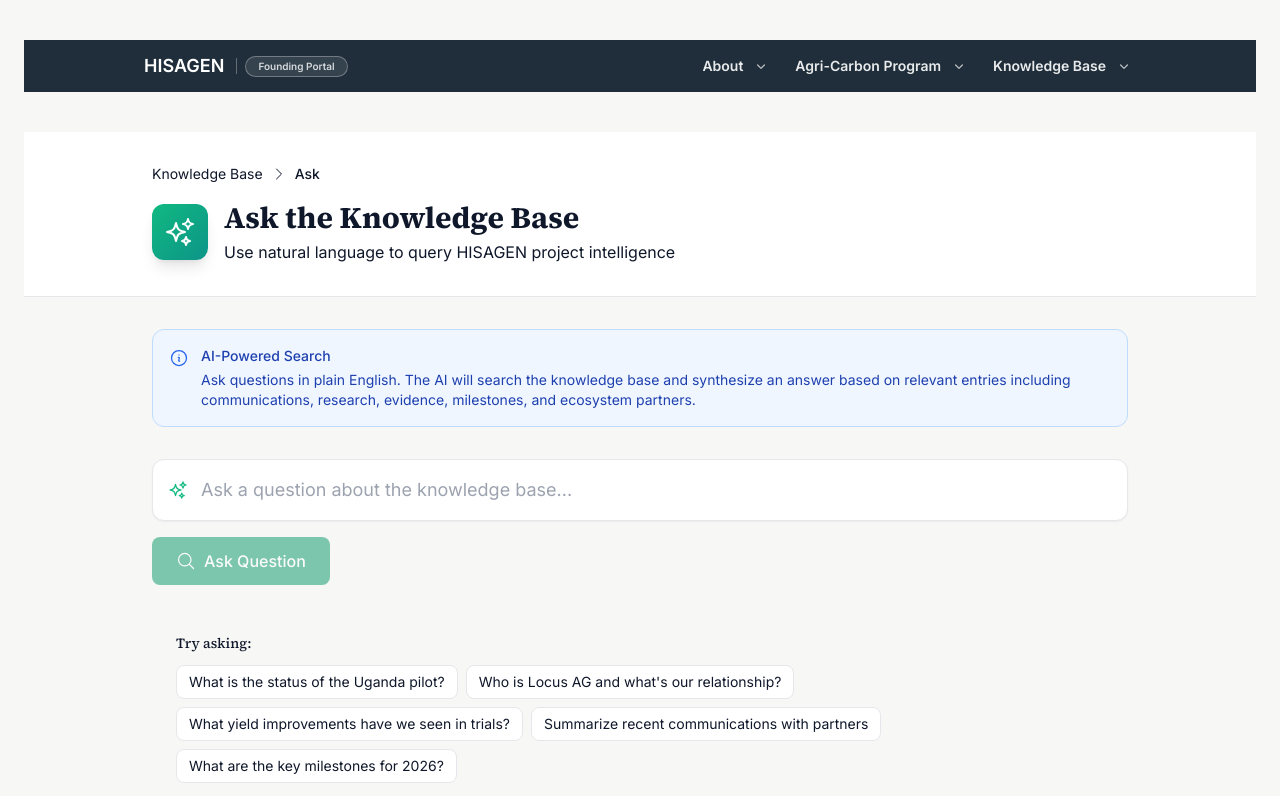
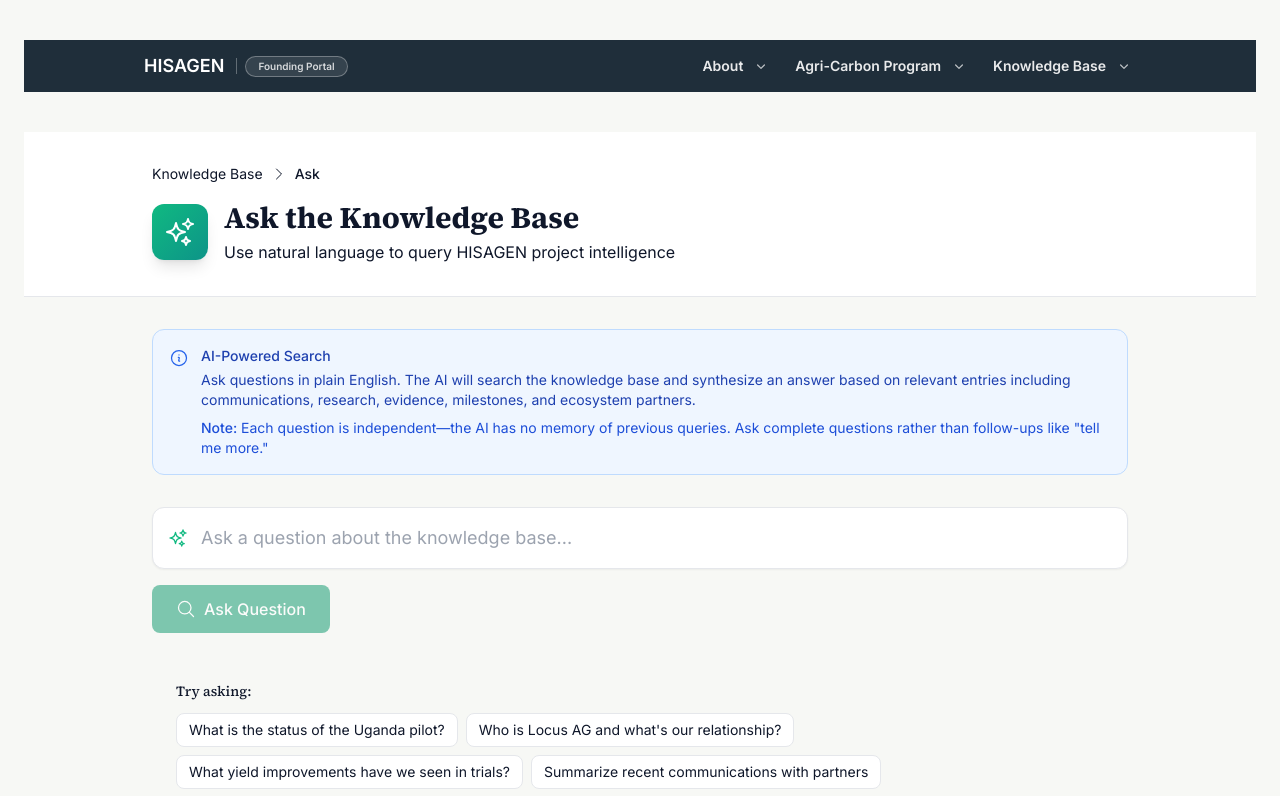
Before and after one commit to juakali100/hisagen, a Next.js app: page /knowledge-base/query in a window 1280 px wide. Shown: the top 796 px of the page. Built offline with nearby package versions, Linux system fonts and the light colour scheme.

Commit message:
docs: Add note about stateless queries to info banner

```diff
--- a/src/app/knowledge-base/query/page.tsx
+++ b/src/app/knowledge-base/query/page.tsx
@@ -60,6 +60,9 @@ export default function QueryPage() {
               communications, research, evidence, milestones, and ecosystem
               partners.
             </p>
+            <p className="mt-2 text-blue-700">
+              <span className="font-medium">Note:</span> Each question is independent—the AI has no memory of previous queries. Ask complete questions rather than follow-ups like "tell me more."
+            </p>
           </div>
         </div>
 
```
